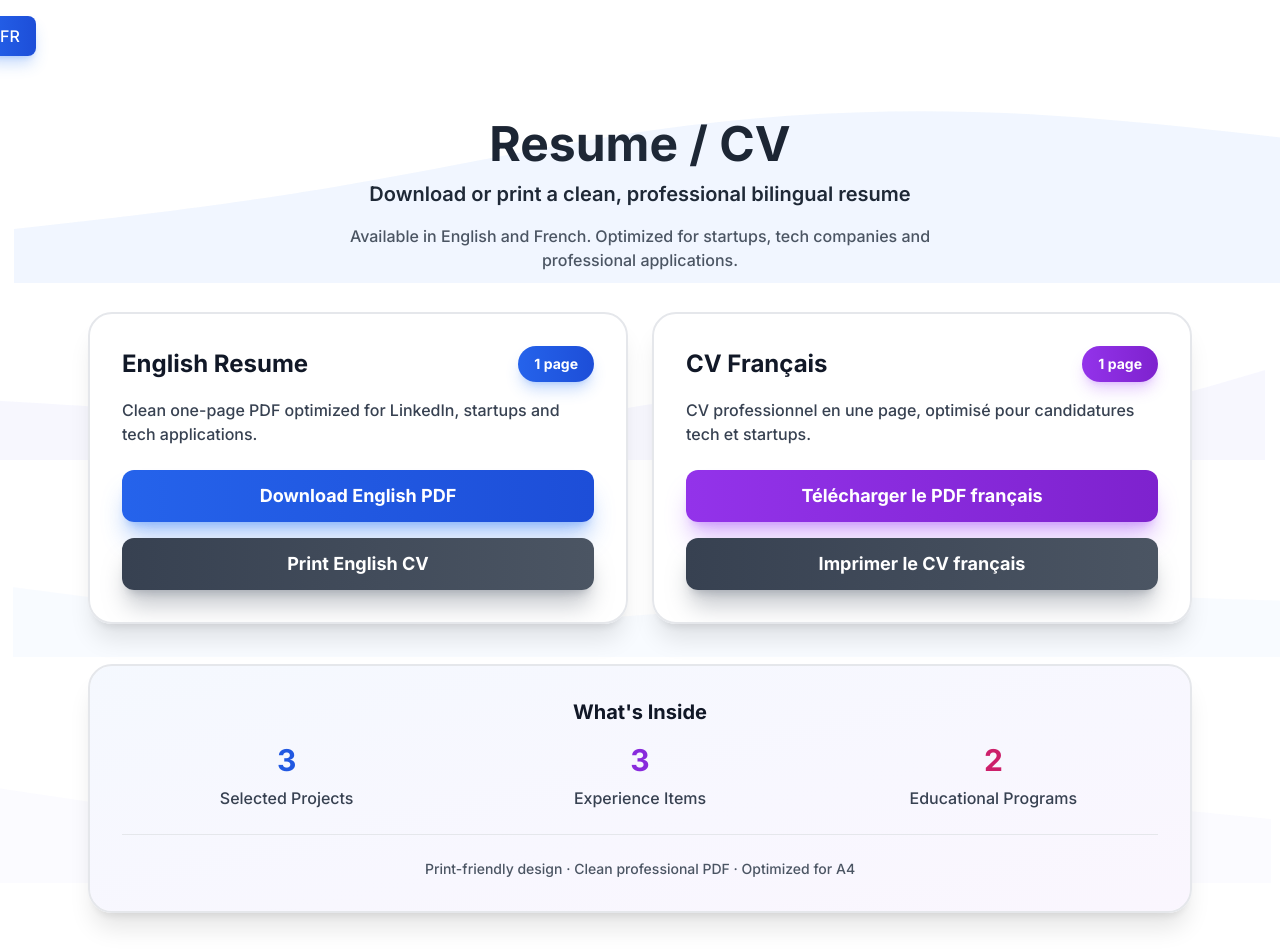
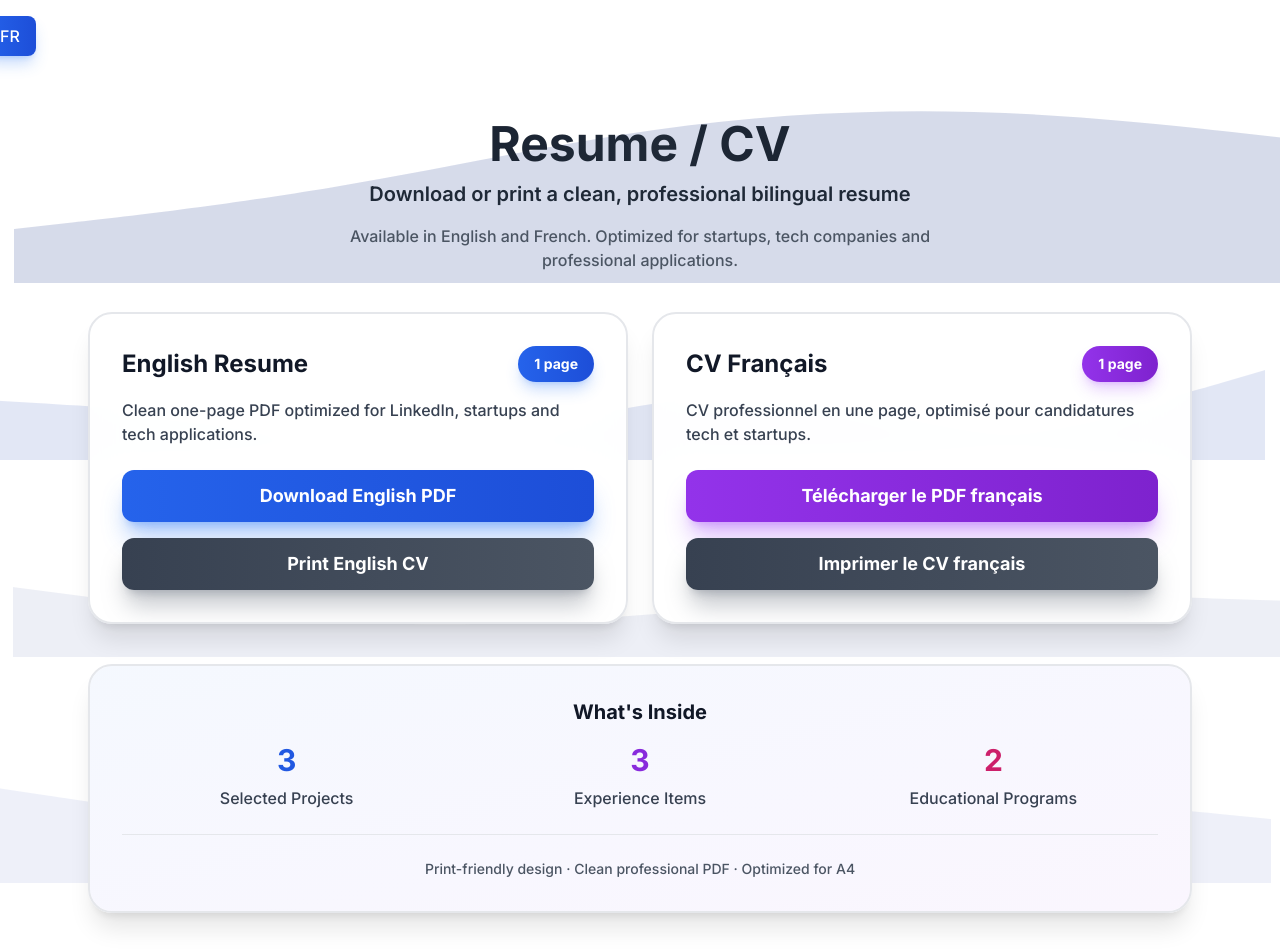
Before and after one commit to Sy2force/Portfolio---pro, a Next.js app: page /resume in a window 1280 px wide. Shown: the top 951 px of the page. Built offline with nearby package versions, Linux system fonts and the light colour scheme.

Commit message:
Changed wave colors to dark blue transparent for better visibility on white background

```diff
--- a/app/resume/page.tsx
+++ b/app/resume/page.tsx
@@ -97,16 +97,16 @@ export default function ResumePage() {
         {/* Wave field - full screen SVG waves */}
         <div className="resume-wave-field" aria-hidden="true">
           <svg className="wave-svg wave-svg-1" viewBox="0 0 1440 320" preserveAspectRatio="none">
-            <path fill="rgba(59, 130, 246, 0.12)" fillOpacity="1" d="M0,224L60,213.3C120,203,240,181,360,149.3C480,117,600,75,720,48C840,21,960,11,1080,16C1200,21,1320,43,1380,53.3L1440,64L1440,320L1380,320C1320,320,1200,320,1080,320C960,320,840,320,720,320C600,320,480,320,360,320C240,320,120,320,60,320L0,320Z"></path>
+            <path fill="rgba(30, 58, 138, 0.3)" fillOpacity="1" d="M0,224L60,213.3C120,203,240,181,360,149.3C480,117,600,75,720,48C840,21,960,11,1080,16C1200,21,1320,43,1380,53.3L1440,64L1440,320L1380,320C1320,320,1200,320,1080,320C960,320,840,320,720,320C600,320,480,320,360,320C240,320,120,320,60,320L0,320Z"></path>
           </svg>
           <svg className="wave-svg wave-svg-2" viewBox="0 0 1440 320" preserveAspectRatio="none">
-            <path fill="rgba(99, 102, 241, 0.1)" fillOpacity="1" d="M0,192L48,197.3C96,203,192,213,288,229.3C384,245,480,267,576,250.7C672,235,768,181,864,181.3C960,181,1056,235,1152,234.7C1248,235,1344,181,1392,154.7L1440,128L1440,320L1392,320C1344,320,1248,320,1152,320C1056,320,960,320,864,320C768,320,672,320,576,320C480,320,384,320,288,320C192,320,96,320,48,320L0,320Z"></path>
+            <path fill="rgba(30, 64, 175, 0.25)" fillOpacity="1" d="M0,192L48,197.3C96,203,192,213,288,229.3C384,245,480,267,576,250.7C672,235,768,181,864,181.3C960,181,1056,235,1152,234.7C1248,235,1344,181,1392,154.7L1440,128L1440,320L1392,320C1344,320,1248,320,1152,320C1056,320,960,320,864,320C768,320,672,320,576,320C480,320,384,320,288,320C192,320,96,320,48,320L0,320Z"></path>
           </svg>
           <svg className="wave-svg wave-svg-3" viewBox="0 0 1440 320" preserveAspectRatio="none">
-            <path fill="rgba(59, 130, 246, 0.08)" fillOpacity="1" d="M0,160L80,181.3C160,203,320,245,480,245.3C640,245,800,203,960,186.7C1120,171,1280,181,1360,186.7L1440,192L1440,320L1360,320C1280,320,1120,320,960,320C800,320,640,320,480,320C320,320,160,320,80,320L0,320Z"></path>
+            <path fill="rgba(30, 58, 138, 0.2)" fillOpacity="1" d="M0,160L80,181.3C160,203,320,245,480,245.3C640,245,800,203,960,186.7C1120,171,1280,181,1360,186.7L1440,192L1440,320L1360,320C1280,320,1120,320,960,320C800,320,640,320,480,320C320,320,160,320,80,320L0,320Z"></path>
           </svg>
           <svg className="wave-svg wave-svg-4" viewBox="0 0 1440 320" preserveAspectRatio="none">
-            <path fill="rgba(99, 102, 241, 0.06)" fillOpacity="1" d="M0,128L60,144C120,160,240,192,360,197.3C480,203,600,181,720,165.3C840,149,960,139,1080,144C1200,149,1320,171,1380,181.3L1440,192L1440,320L1380,320C1320,320,1200,320,1080,320C960,320,840,320,720,320C600,320,480,320,360,320C240,320,120,320,60,320L0,320Z"></path>
+            <path fill="rgba(30, 64, 175, 0.15)" fillOpacity="1" d="M0,128L60,144C120,160,240,192,360,197.3C480,203,600,181,720,165.3C840,149,960,139,1080,144C1200,149,1320,171,1380,181.3L1440,192L1440,320L1380,320C1320,320,1200,320,1080,320C960,320,840,320,720,320C600,320,480,320,360,320C240,320,120,320,60,320L0,320Z"></path>
           </svg>
         </div>
 
```
